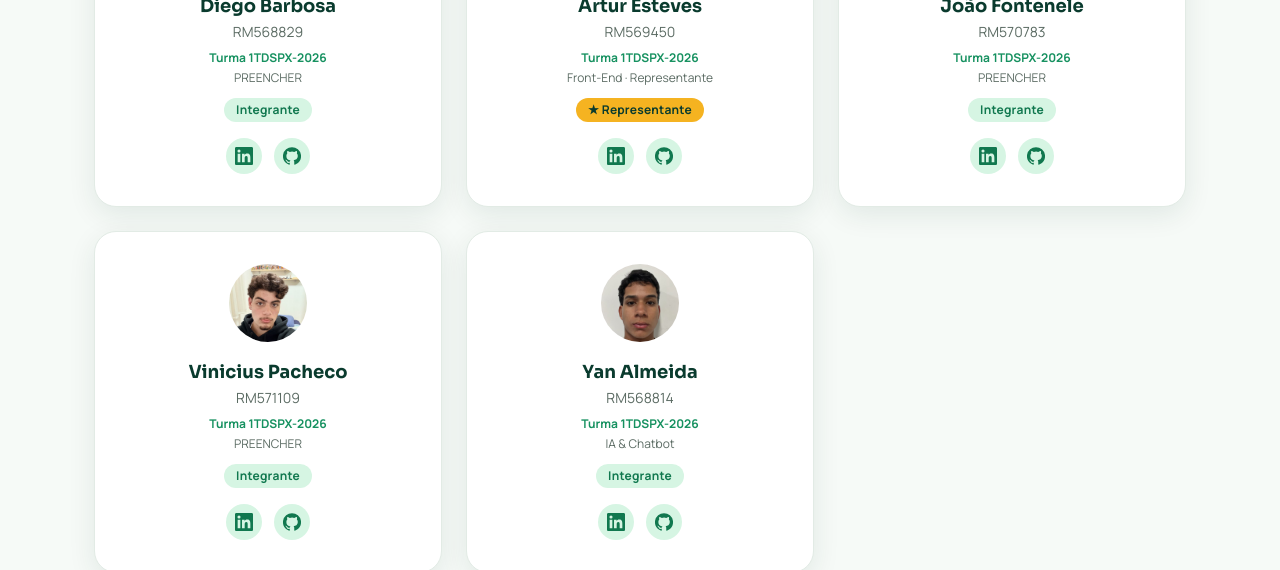
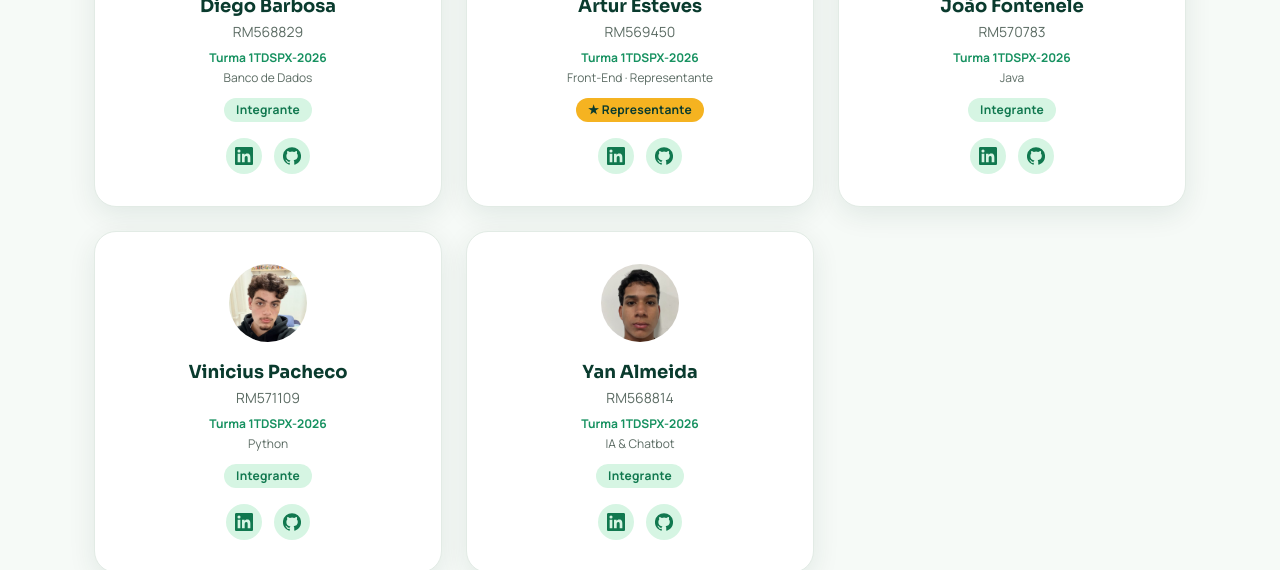
Before and after one commit to EstevesArtur/mobilidade-verde-front, a React (Vite) app: page /integrantes in a window 1280 px wide. Shown: the part 551-1121 px from the top of the page. Built offline with nearby package versions, Linux system fonts and the light colour scheme.

Commit message:
docs: preenche funcao de cada integrante no projeto

```diff
--- a/src/data/integrantes.ts
+++ b/src/data/integrantes.ts
@@ -11,7 +11,7 @@ export const INTEGRANTES: Integrante[] = [
     foto: "/img/integrantes/diego.jpg",
     linkedin: "https://www.linkedin.com/in/diego-barbosa-rodrigues-a60677321",
     github: "https://github.com/DiegoRodri1",
-    funcao: "PREENCHER",
+    funcao: "Banco de Dados",
   },
   {
     nome: "Artur Esteves",
@@ -31,7 +31,7 @@ export const INTEGRANTES: Integrante[] = [
     foto: "/img/integrantes/joao.jpg",
     linkedin: "https://www.linkedin.com/in/jo%C3%A3o-fontenele-65b1913a8/",
     github: "https://github.com/joaofontenele06",
-    funcao: "PREENCHER",
+    funcao: "Java",
   },
   {
     nome: "Vinicius Pacheco",
@@ -41,7 +41,7 @@ export const INTEGRANTES: Integrante[] = [
     foto: "/img/integrantes/vinicius.jpg",
     linkedin: "https://www.linkedin.com/in/vinicius-pacheco-ruiz-66026033b/",
     github: "https://github.com/viniciuspr27",
-    funcao: "PREENCHER",
+    funcao: "Python",
   },
   {
     nome: "Yan Almeida",
```
